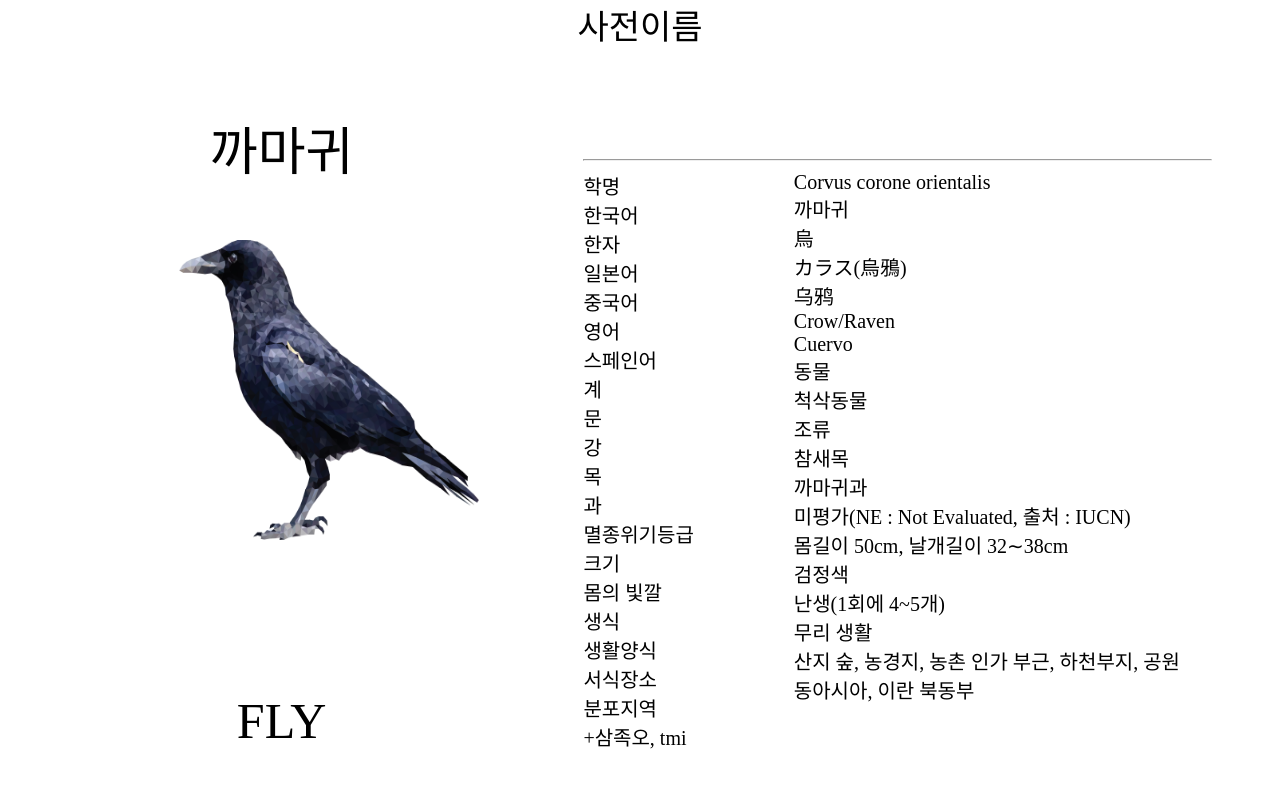
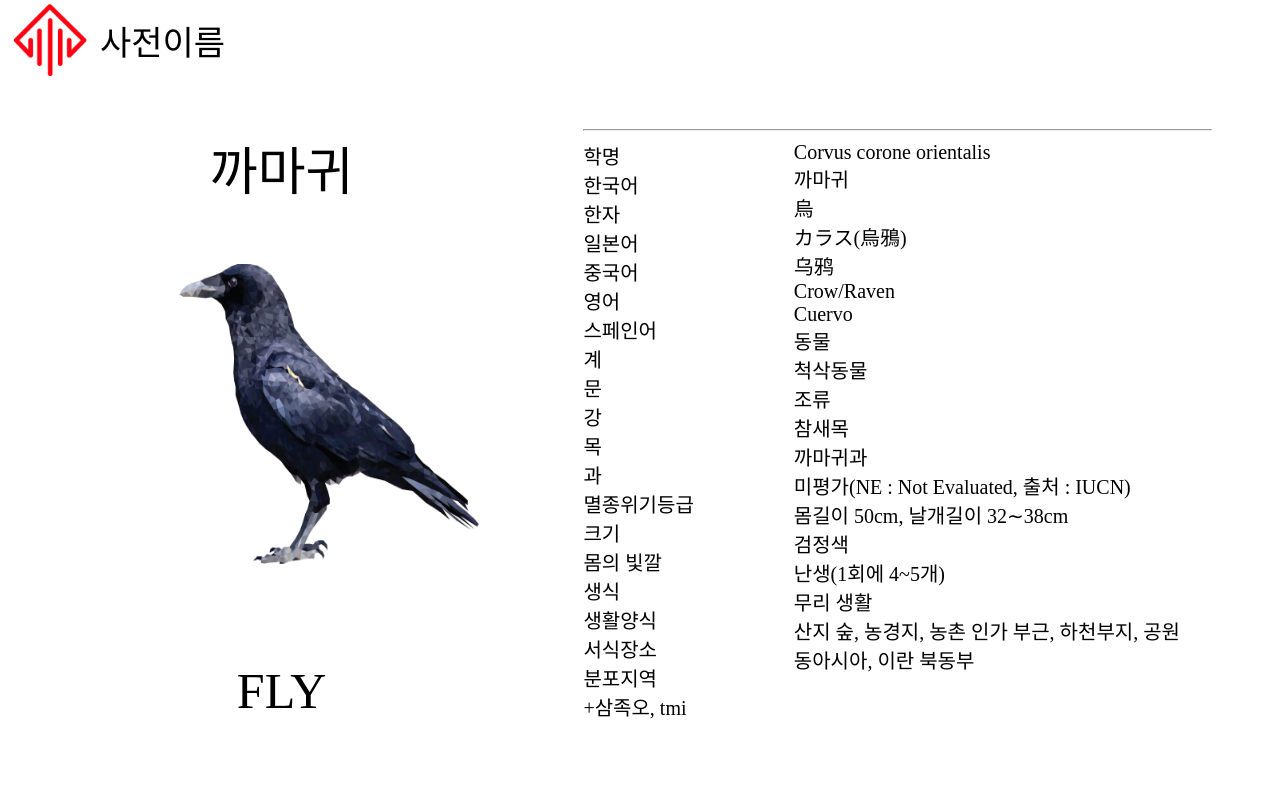
Before and after one commit to kimyongghwa/Frontend, a plain HTML site: page PositionMove/index.html in a window 1280 px wide. Drawn offline with Linux system fonts and the light colour scheme.

Commit message:
add dictlogo, style

```diff
--- a/PositionMove/index.html
+++ b/PositionMove/index.html
@@ -6,7 +6,10 @@
     <link rel="stylesheet" href="./style.css">
 </head>
 <body>
-    <div class="MainText">사전이름</div>
+    <div class="top">
+        <img src="dictlogo.png" alt="" width="100px" height="100px">
+        <div class="MainText">사전이름</div>
+    </div>
     <div class="layout">
         <div class="left">
             <div class="Name">까마귀</div>
--- a/PositionMove/style.css
+++ b/PositionMove/style.css
@@ -10,8 +10,8 @@ body{
 .MainText{
     text-align: center;
     font-size: 1.7em;
-    margin: 0 0 30px 0;
-    height: 10vh;
+    align-items: center;
+    display: flex;
 }
 .layout{
     display: flex;
@@ -19,13 +19,12 @@ body{
     align-items: center;
     justify-content: space-between;
 
-
 }
 .crowimg{
     width: 300px;
     height: 300px;
     position: absolute;
-    top:30vh;
+    top:33vh;
     left:14vw;
 }
 
@@ -43,7 +42,10 @@ body{
 .first{
     margin-right: 100px;
 }
-.second{
+.top{
+    display: flex;
+    align-items: center;
+    height: 10vh;
 }
 .infobox{
     display: flex;
@@ -66,6 +68,7 @@ body{
 
 .Name{
     font-size: 2.6em;
+    margin-top: 50px;
 }
 hr{
     width: 90%;
```
Also changed, not shown: PositionMove/dictlogo.png (added).
